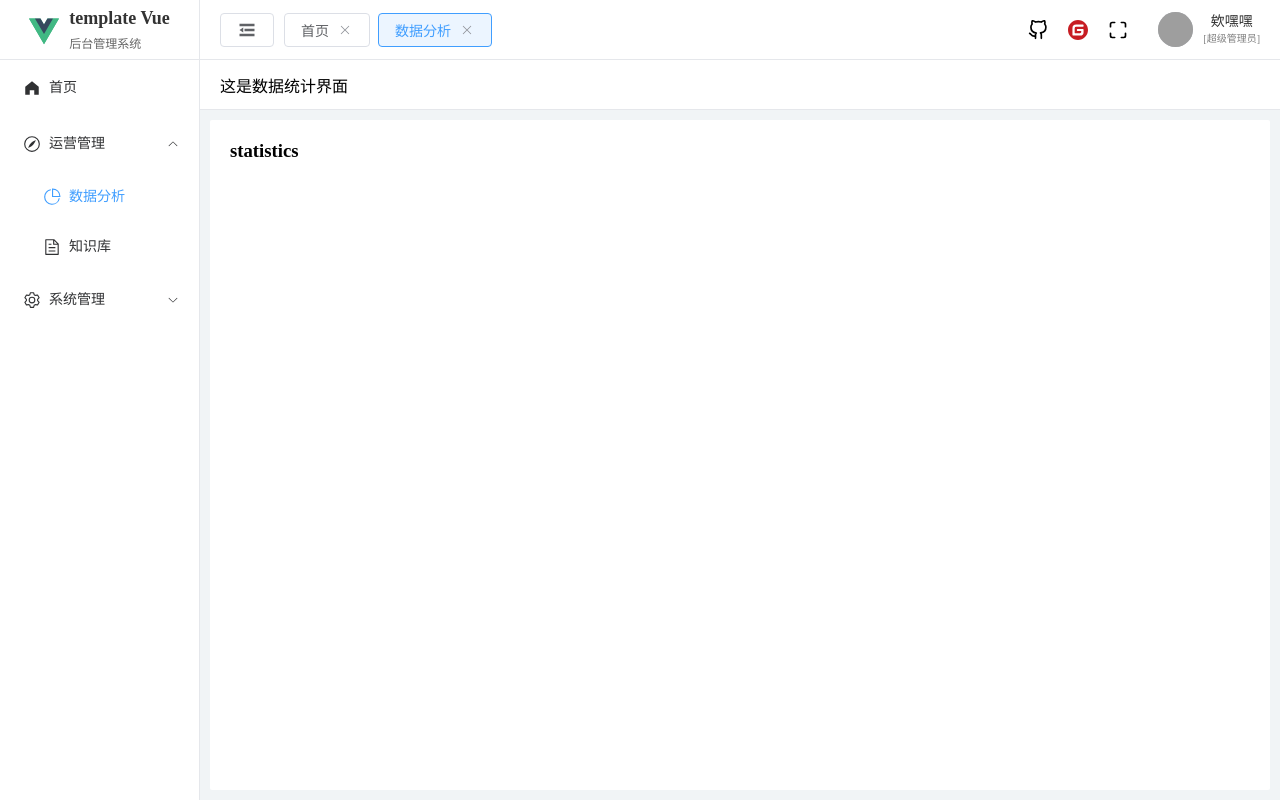
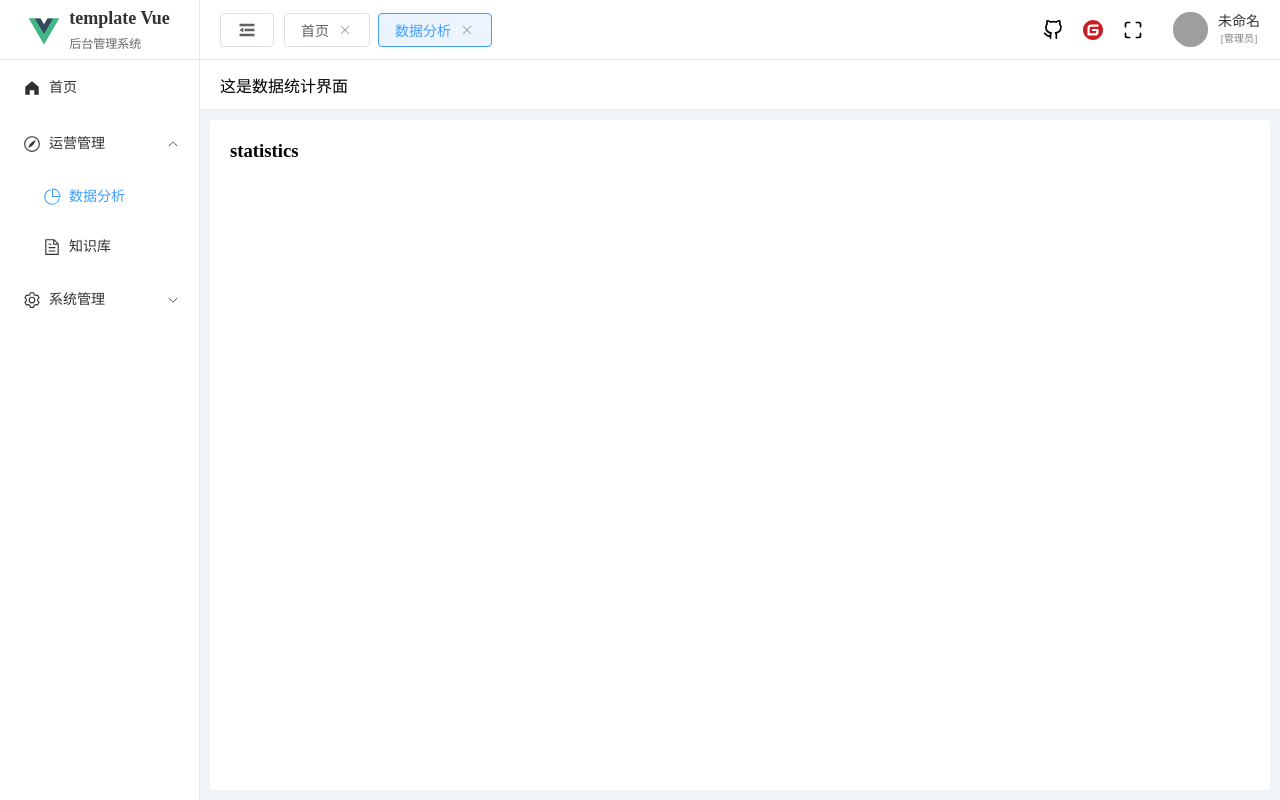
Before and after one commit to carocall/template-vue, a Vue app: page /dashboard in a window 1280 px wide. Built offline with nearby package versions, Linux system fonts and the light colour scheme; grey boxes are pictures that could not be loaded.

Commit message:
feat(用户头像组件): 添加退出登录功能并显示用户信息
- 引入用户存储和路由，实现退出登录功能
- 头像和用户名现在从用户存储中动态获取
- 添加退出成功提示消息

```diff
--- a/src/layouts/main/componenet/UserAvatar.vue
+++ b/src/layouts/main/componenet/UserAvatar.vue
@@ -1,30 +1,47 @@
 <script setup>
 
 import {SwitchButton, User} from "@element-plus/icons-vue";
+
+import {useUserStore} from "@/stores/user.js";
+import {useRouter} from "vue-router";
+import {ElMessage} from "element-plus";
+const router = useRouter();
+
+const userStore = useUserStore();
+
+const logout = () => {
+    userStore.cleanUserInfo()
+    router.push("/auth/login")
+    ElMessage({
+        type: 'success',
+        message: "成功退出登录",
+    })
+}
+
 </script>
 
 <template>
     <el-dropdown class="user-avatar">
         <div class="flex-box">
             <el-avatar class="avatar"
-                 src="https://img2.baidu.com/it/u=3422222442,1928892222&fm=253&fmt=auto&app=138&f=JPEG?w=500&h=500"/>
+                       :src="userStore.userInfo.avatar || 'https://img2.baidu.com/it/u=3422222442,1928892222&fm=253&fmt=auto&app=138&f=JPEG?w=500&h=500'"/>
             <div>
-        <p class="name">欸嘿嘿</p>
-        <p class="job">[超级管理员]</p>
+                <p class="name">{{userStore.userInfo.username || '未命名'}}</p>
+                <p class="job">[管理员]</p>
             </div>
         </div>
         <template #dropdown>
             <el-dropdown-menu>
 
                 <el-dropdown-item>
-          <span>
+          <span >
             <el-icon><User/></el-icon>
             个人中心
           </span>
                 </el-dropdown-item>
 
                 <el-dropdown-item>
-          <span class="exit-button">
+          <span class="exit-button" @click="logout">
             <el-icon><SwitchButton /></el-icon>
             退出登录
           </span>
```
Lines whose indentation alone changed are shown as unchanged.
